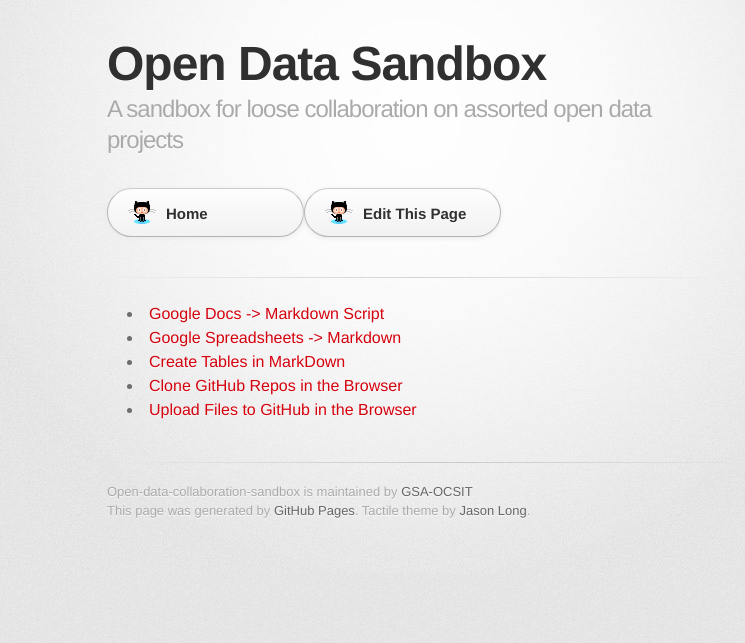
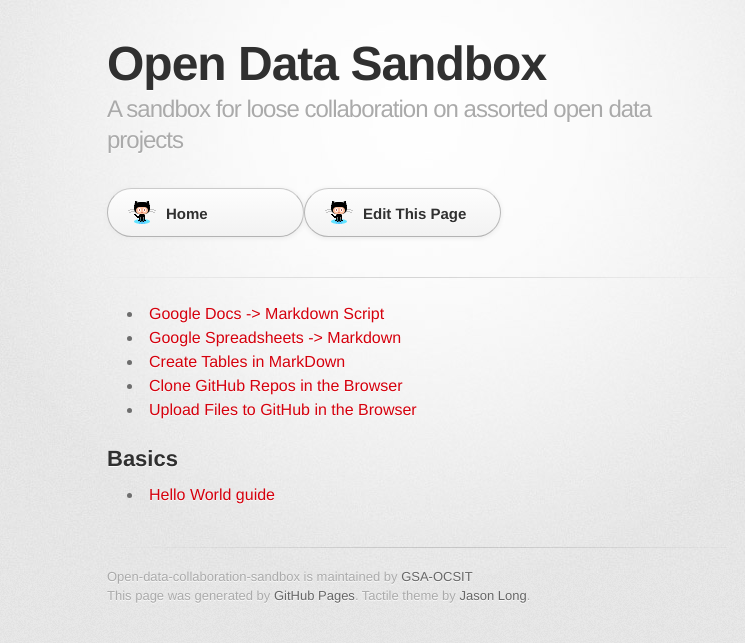
Before and after one commit to GSA/Open-Data-Collaboration-Sandbox, a Jekyll site: the page built from github_tips_and_tricks.md, in a window 1280 px wide. Shown: the top 643 px of the page, without its empty margins (223-968 px from the left). Built offline with Jekyll 4.4.1, drawn with Linux system fonts in a browser that asks for light colours; some web fonts are replaced.

Commit message:
Update github_tips_and_tricks.md

```diff
--- a/github_tips_and_tricks.md
+++ b/github_tips_and_tricks.md
@@ -10,3 +10,7 @@
 * [Create Tables in MarkDown](http://www.tablesgenerator.com/markdown_tables)
 * [Clone GitHub Repos in the Browser](https://github.com/benbalter/copy-to)
 * [Upload Files to GitHub in the Browser](https://github.com/benbalter/github-uploader)
+
+
+## Basics
+* [Hello World guide](https://guides.github.com/activities/hello-world/)
```
